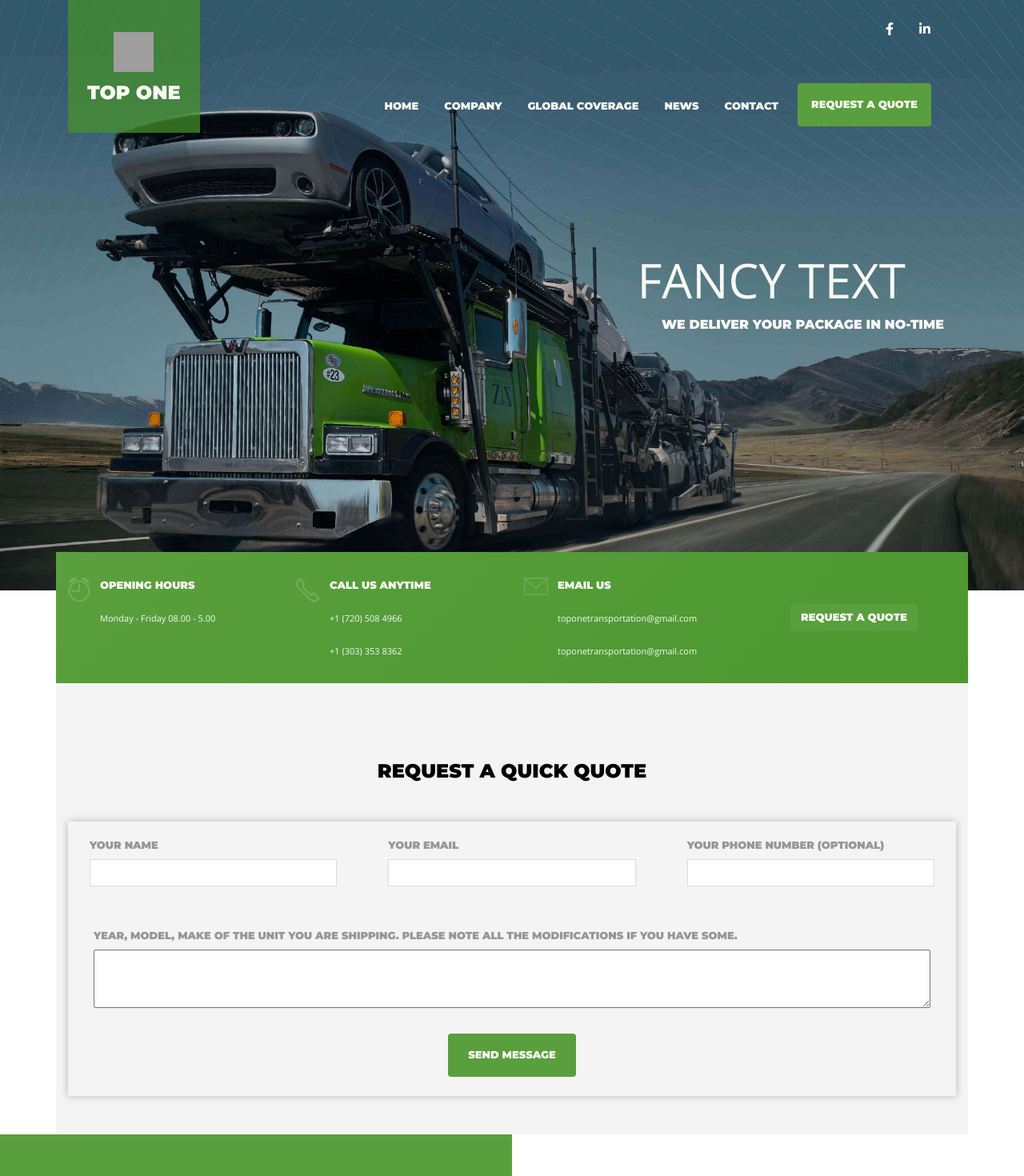
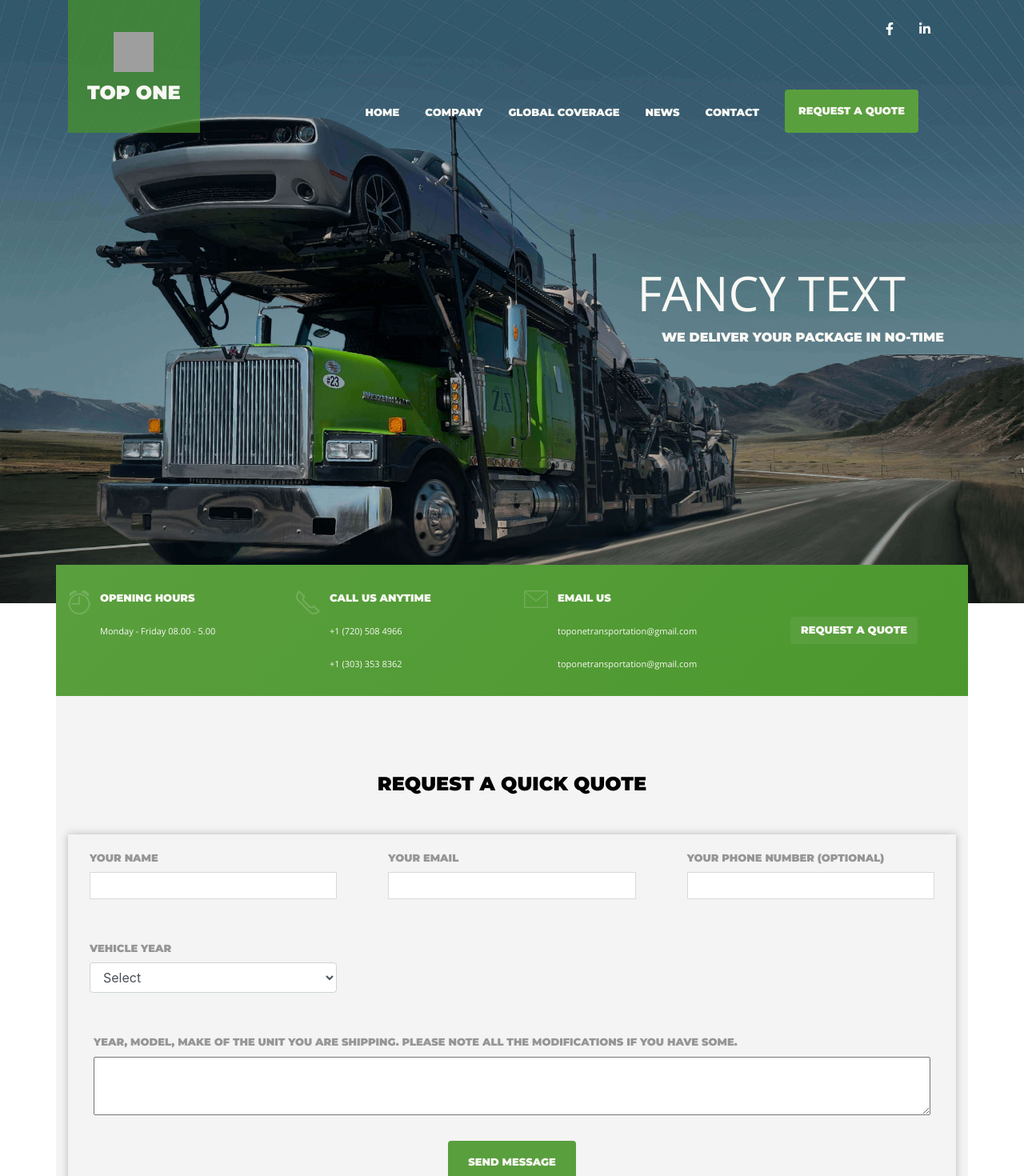
Before and after one commit to pocketdru/zip2zip-landing, a React (Create React App) app in the folder client/: page / in a window 1280 px wide. Shown: the top 1470 px of the page at 80% size. Built offline with nearby package versions, Linux system fonts and the light colour scheme; grey boxes are pictures that could not be loaded.

Commit message:
email forms

```diff
--- a/client/src/components/Email/index.js
+++ b/client/src/components/Email/index.js
@@ -15,7 +15,18 @@ export default function QuoteEmail() {
       });
       e.target.reset();
   }
+  var yearOptions = [];
+for (var i = 2022; i > 1899; i--) {
+    yearOptions.push((i));
+}
 
+var cars = [
+  {make: "Acura", model: ["ILX", "MDX", "NSX", "RDX", "RLX", "TLX"]},
+  {make: "Alfa Romeo", model: ["4C", "Giulia", "Giulia Quadrifoglio", "Stelvio", "Stelvio Quadrifoglio"]},
+  {make: "Audi", model: ["A4", "A4 allroad", "A5", "A5 Sportback", "A6", "A6 allroad", "A7", "A8 L", "e-tron", "Q3", "Q5", "Q5 Sportback", "Q7", "Q8", "R8", "RS 5", "RS 5 Sportback", "RS 6", "RS 7", "RS Q8", "S4", "S5", "S5 sportback", "S6", "S7", "S8", "SQ5", "SQ5 Sportback", "SQ7", "SQ8", "TT", "TT RS", "TTS"]}
+
+
+]
   return (
     <section id="email">
       <div className="container pt-5 pb-5">
@@ -40,6 +51,17 @@ export default function QuoteEmail() {
             <input type="tel" name="phone" className="form-control"/>
           </div>
           </div>
+          <div className="form-row">
+          <div className="form-group col-md-4">
+            <label htmlFor="inputState">Vehicle year</label>
+            <select id="inputState" className="form-control" name="year">
+            <option>Select</option>
+              {yearOptions.map(function(year, i){
+                return <option key={i}>{year}</option>
+              })}
+            </select>
+          </div>
+          </div>
           <div className="form-group">
             <label>Year, model, make of the unit you are shipping. Please note all the modifications if you have some.</label>
             <textarea name="message" required/>
--- a/client/src/components/Jumbotron/index.js
+++ b/client/src/components/Jumbotron/index.js
@@ -15,7 +15,7 @@ function Jumbotron() {
                     <li className="nav-link"><a href="/">GLOBAL COVERAGE</a></li>
                     <li className="nav-link"><a href="/">News</a></li>
                     <li className="nav-link"><a href="/">Contact</a></li>
-                    <li className="ml-2 p-3 btn"><a href="/">REQUEST A QUOTE</a></li>
+                    <li className="nav-link"><a className="btn p-3" href="/">REQUEST A QUOTE </a></li>
                 </nav>
             </div>
             <div className="mt-5 mb-5 text-right">
--- a/client/src/components/Jumbotron/style.css
+++ b/client/src/components/Jumbotron/style.css
@@ -9,16 +9,6 @@
     background: none; }
   .jumbotron-carousel .carousel-caption {
     position: inherit; }
-    .jumbotron-carousel .carousel-caption .btn {
-      background-color: #599F3D;
-      font-family: Montserrat;
-      color: #f9f8f4;
-      text-transform: uppercase;
-      font-weight: 700;
-      font-size: 13px; }
-    .jumbotron-carousel .carousel-caption .btn:hover {
-      background-color: #f9f8f4;
-      color: #599F3D; }
   .jumbotron-carousel .nav {
     justify-content: flex-end; }
     .jumbotron-carousel .nav .nav-link a, .jumbotron-carousel .nav .btn a {
@@ -27,6 +17,16 @@
       text-transform: uppercase;
       font-weight: 700;
       font-size: 13px; }
+    .jumbotron-carousel .nav .btn {
+      background-color: #599F3D;
+      font-family: Montserrat;
+      color: #f9f8f4;
+      text-transform: uppercase;
+      font-weight: 700;
+      font-size: 13px; }
+    .jumbotron-carousel .nav .btn:hover {
+      background-color: #f9f8f4;
+      color: #599F3D; }
   .jumbotron-carousel .text-right {
     text-transform: uppercase; }
     .jumbotron-carousel .text-right h1 {
--- a/client/src/components/Jumbotron/style.scss
+++ b/client/src/components/Jumbotron/style.scss
@@ -11,15 +11,16 @@
         background: none;
     }
     .carousel-caption {
-        @include btn();
         position: inherit;
     }
     .nav {
         justify-content: flex-end;
+
         .nav-link a, .btn a {
             @include Montserrat-title();
             font-size: 13px;
         }
+        @include btn();
     }
     .text-right {
         text-transform: uppercase;
```
Also changed, not shown: 1 other file (tests, documents, lock files or other folders).
